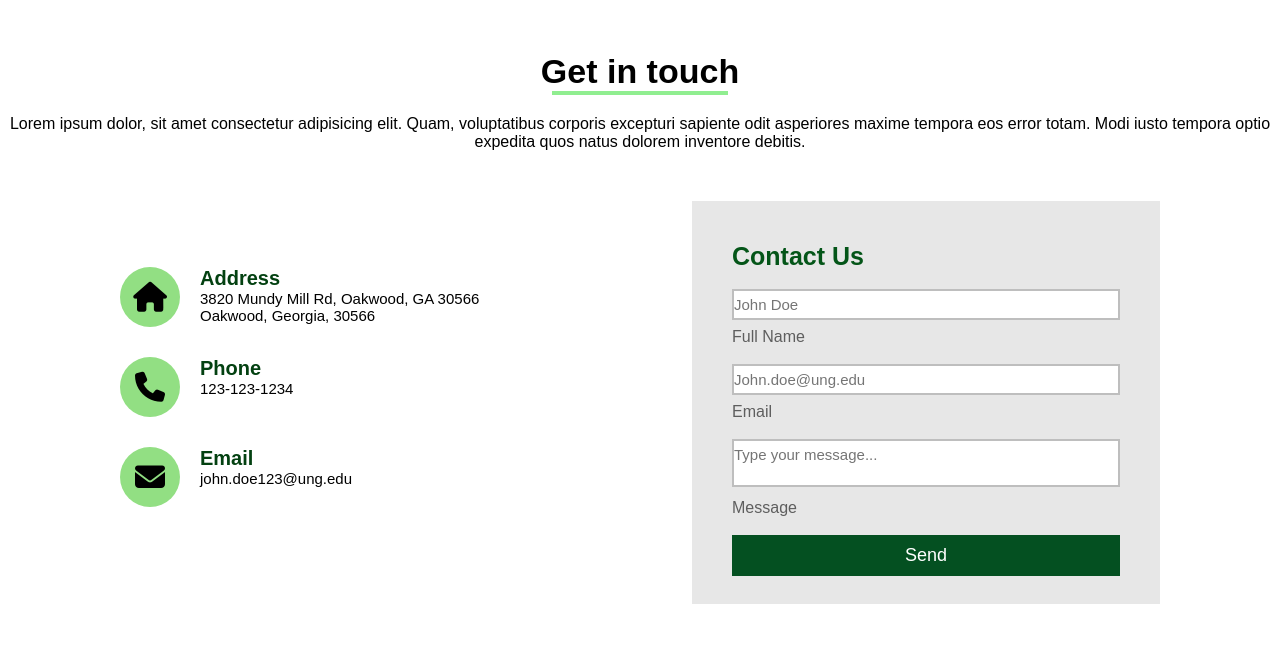
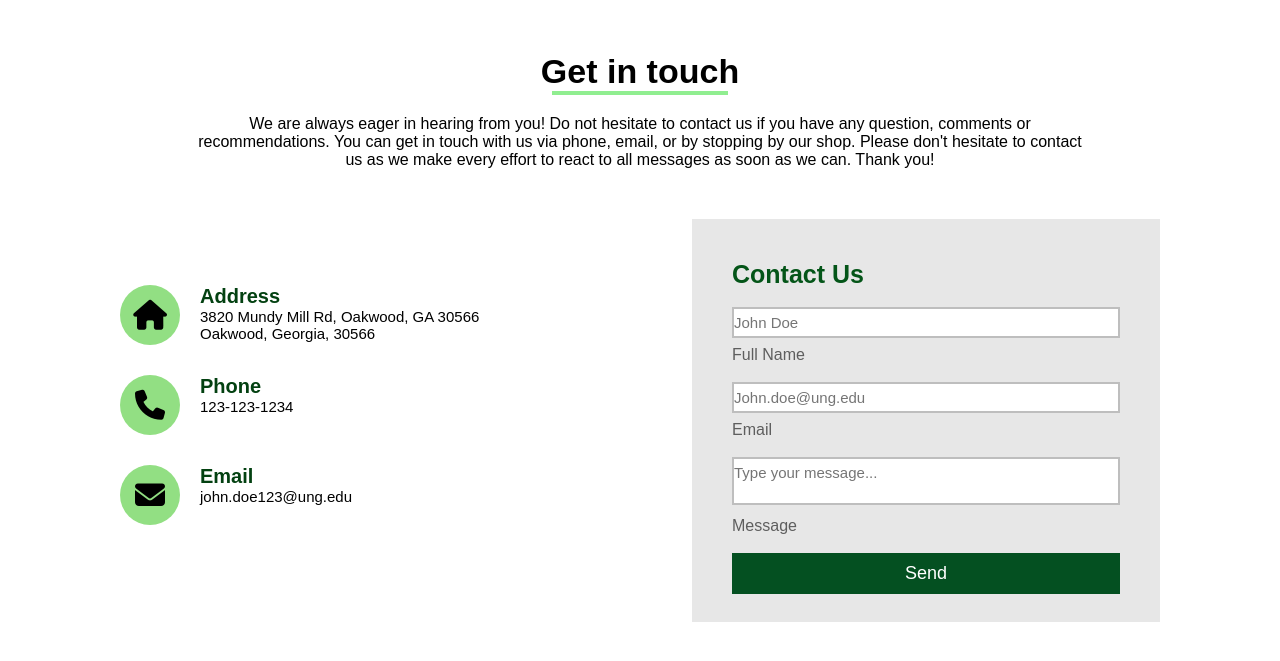
Before and after one commit to ZbergTRNP/ToastysDeli, a plain HTML site: page project/contact.html in a window 1280 px wide. Shown: the part 135-796 px from the top of the page. Drawn offline with Linux system fonts and the light colour scheme.

Commit message:
text for contact page

```diff
--- a/project/contact.html
+++ b/project/contact.html
@@ -34,9 +34,9 @@
 			<div class="section-header">
 				<div class="container">
 					<h2>Get in touch</h2>
-					<p>Lorem ipsum dolor, sit amet consectetur adipisicing elit. Quam,
-						voluptatibus corporis excepturi sapiente odit asperiores maxime tempora eos error totam.
-						Modi iusto tempora optio expedita quos natus dolorem inventore debitis.</p>
+					<p>We are always eager in hearing from you! Do not hesitate to contact us if you have any question, comments or
+					recommendations. You can get in touch with us via phone, email, or by stopping by our shop. Please don't hesitate to
+					contact us as we make every effort to react to all messages as soon as we can. Thank you!</p>
 				</div>
 			</div>
 
--- a/project/index.css
+++ b/project/index.css
@@ -165,6 +165,10 @@ section {
   margin-bottom: 20px;
 
 }
+.section-header p {
+  padding-left: 180px;
+  padding-right: 180px;
+}
 
 .section-header h2::after {
   content: "";
```
